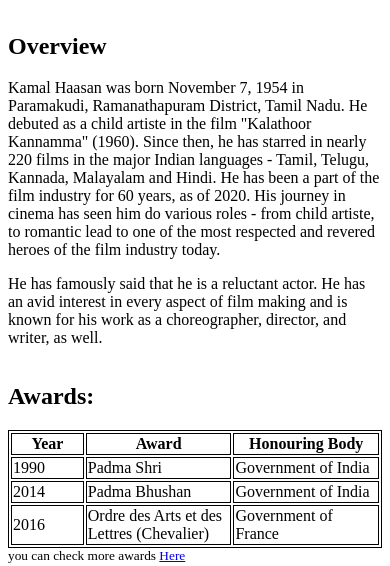
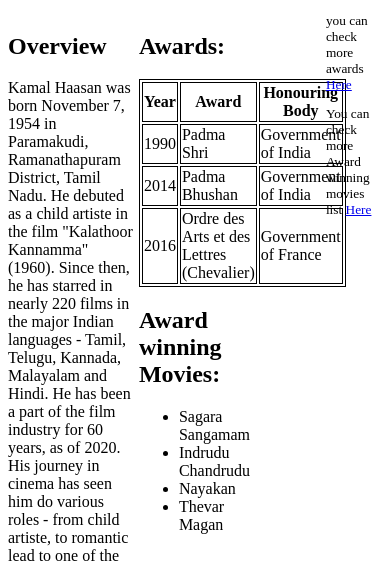
Before and after one commit to Devikamedam/kamal-tribute, a plain HTML site: page index.html in a window 390 px wide. Shown: the part 274-840 px from the top of the page. Drawn offline with Linux system fonts and the light colour scheme.

Commit message:
Update style.css
removed media screen

```diff
--- a/style.css
+++ b/style.css
@@ -19,8 +19,3 @@ table th{ text-align:center;}
     float: left;
     width:50%;
 }
-@media only screen and (max-width:800px) {
-    #left, #main ,#right {
-        width:100%;
-    }
-}
```
